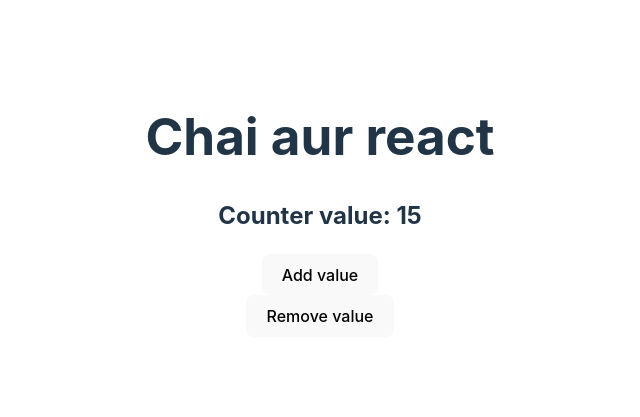
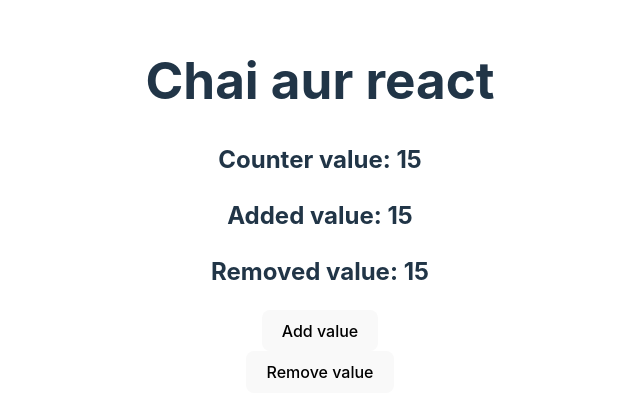
Before and after one commit to DebeshMondal/CHAI-AUR-REACT, a React (Vite) app in the folder 02counter/: page / in a window 1280 px wide. Shown: the part 195-612 px from the top of the page, without its empty margins (320-960 px from the left). Built offline with nearby package versions, Linux system fonts and the light colour scheme.

Commit message:
Uncomment added and removed value display in App component

```diff
--- a/02counter/src/App.jsx
+++ b/02counter/src/App.jsx
@@ -31,8 +31,8 @@ function App() {
 
      <h1>Chai aur react</h1>
       <h2>Counter value: {counter}</h2>
-      {/* <h2>Added value: {counter}</h2>
-      <h2>Removed value: {counter}</h2> */}
+      <h2>Added value: {counter}</h2>
+      <h2>Removed value: {counter}</h2>
 
 
       <button
```
